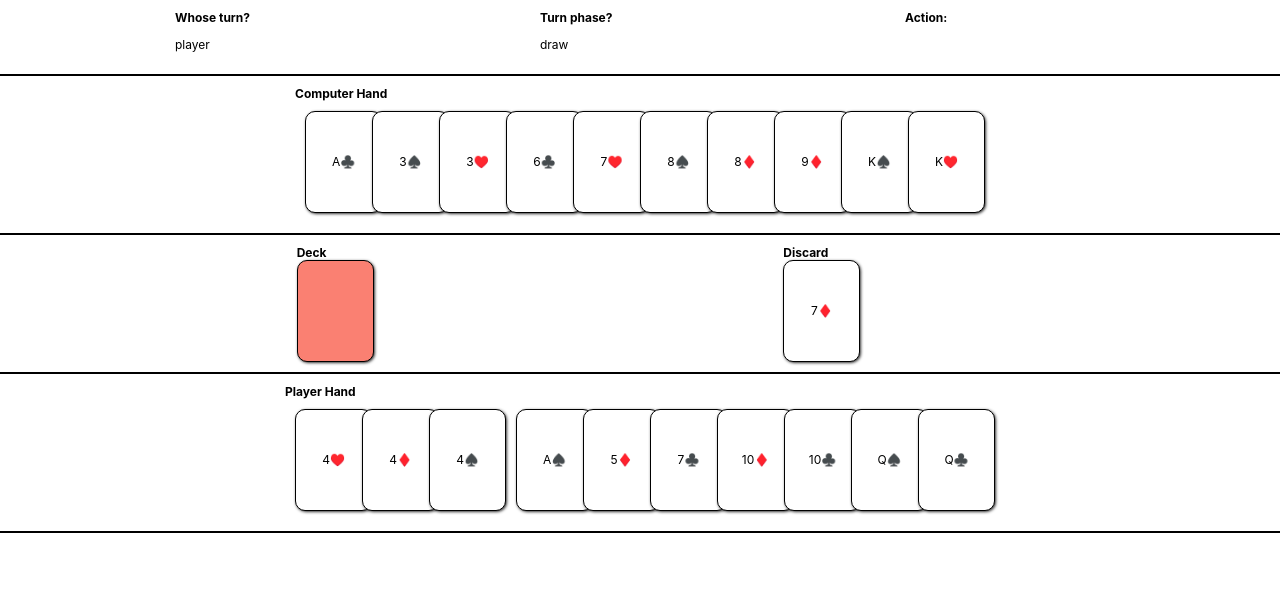
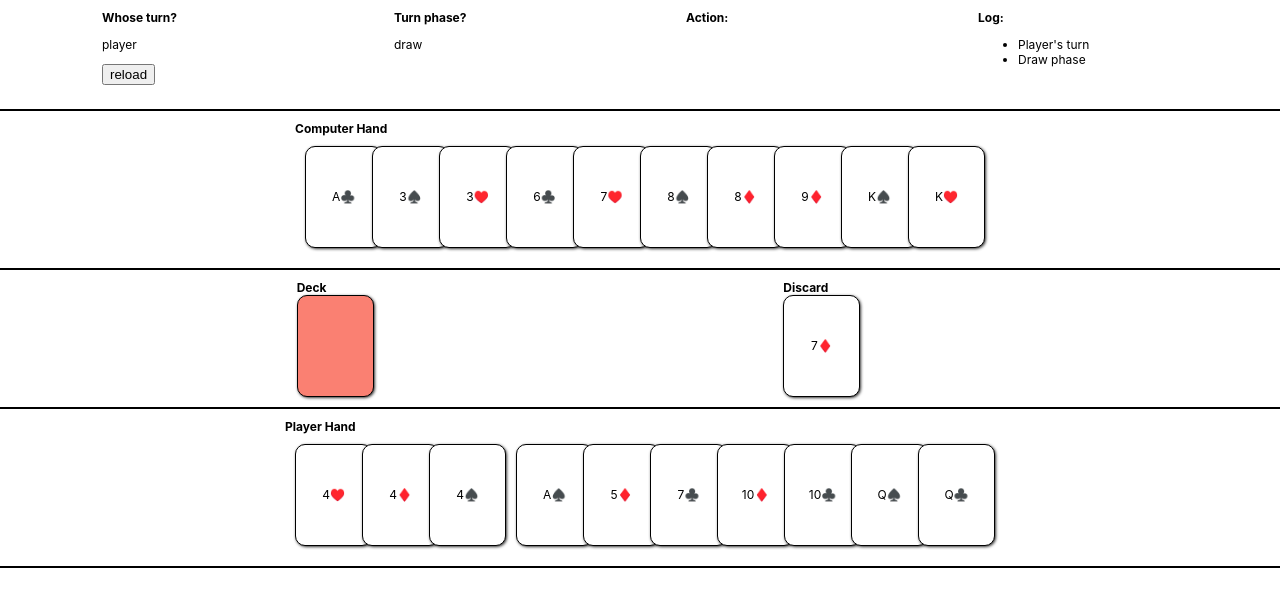
Before and after one commit to deverstalmage/rummy-2, a React (Create React App) app: page / in a window 1280 px wide. Shown: the top 606 px of the page. Built offline with nearby package versions, Linux system fonts and the light colour scheme.

Commit message:
log and card draw

```diff
--- a/package.json
+++ b/package.json
@@ -15,6 +15,7 @@
     "prettier": "^2.7.1",
     "react": "^18.2.0",
     "react-dom": "^18.2.0",
+    "react-helmet": "^6.1.0",
     "react-scripts": "5.0.1",
     "typescript": "^4.8.4",
     "web-vitals": "^2.1.4"
--- a/public/index.html
+++ b/public/index.html
@@ -24,7 +24,7 @@
       work correctly both with client-side routing and a non-root public URL.
       Learn how to configure a non-root public URL by running `npm run build`.
     -->
-    <title>React App</title>
+    <title></title>
   </head>
   <body>
     <noscript>You need to enable JavaScript to run this app.</noscript>
--- a/src/App.module.css
+++ b/src/App.module.css
@@ -19,3 +19,8 @@
   background-color: salmon;
   cursor: pointer;
 }
+
+.log {
+  height: 50px;
+  overflow-y: scroll;
+}
--- a/src/App.tsx
+++ b/src/App.tsx
@@ -3,6 +3,7 @@ import Hand from "./Hand";
 import { Card, generateDeck, serializeCard, draw } from "./game";
 import CardDisplay from "./Card";
 import styles from "./App.module.css";
+import { Helmet } from "react-helmet";
 
 type GameState = {
   deck: Array<Card>;
@@ -11,6 +12,7 @@ type GameState = {
   compHand: Array<Card>;
   turn: "player" | "comp";
   phase: "draw" | "discard" | "goOut";
+  log: Array<string>;
 };
 
 function emptyGameState(): GameState {
@@ -20,6 +22,7 @@ function emptyGameState(): GameState {
   const compHand = draw(deck, 10);
   const turn = "player";
   const phase = "draw";
+  const log = ["Player's turn", "Draw phase"];
   return {
     deck,
     discard,
@@ -27,6 +30,7 @@ function emptyGameState(): GameState {
     compHand,
     turn,
     phase,
+    log,
   };
 }
 
@@ -37,11 +41,12 @@ function App() {
     : emptyGameState();
   const [deck] = useState(gameState.deck);
   const [discard] = useState(gameState.discard);
-  const [playerHand] = useState(gameState.playerHand);
+  const [playerHand, setPlayerHand] = useState(gameState.playerHand);
   const [compHand] = useState(gameState.compHand);
   const [turn] = useState(gameState.turn);
   const [action, setAction] = useState("");
   const [phase] = useState(gameState.phase);
+  const [logLines, setLogLines] = useState(gameState.log);
 
   useEffect(() => {
     localStorage.setItem(
@@ -53,18 +58,45 @@ function App() {
         compHand,
         turn,
         phase,
+        log: logLines,
       })
     );
-  }, [deck, discard, playerHand, compHand, turn, phase]);
+    const buffer = document.getElementById("log");
+    if (buffer) buffer.scrollTop = buffer.scrollHeight;
+  }, [deck, discard, playerHand, compHand, turn, phase, logLines]);
 
   const resetAction = () => setAction("");
 
+  const log = (newLine: string) => {
+    setLogLines([...logLines, newLine]);
+  };
+
+  const playerDraw = () => {
+    const drawnCard = deck.pop();
+    if (drawnCard) {
+      log(`Player drew ${serializeCard(drawnCard)}`);
+      setPlayerHand([...playerHand, drawnCard]);
+    }
+  };
+
+  const reload = () => {
+    localStorage.removeItem("gameState");
+    window.location.reload();
+  };
+
   return (
     <div className={styles.game}>
+      <Helmet>
+        <title>{turn === "player" ? "Your turn!" : "Comp turn..."}</title>
+      </Helmet>
+
       <div className={styles.section}>
         <div>
           <strong>Whose turn?</strong>
           <p>{turn}</p>
+          <p>
+            <button onClick={reload}>reload</button>
+          </p>
         </div>
         <div>
           <strong>Turn phase?</strong>
@@ -73,6 +105,15 @@ function App() {
         <div>
           <strong>Action:</strong>
           <p>{action}</p>
+        </div>
+
+        <div>
+          <strong>Log:</strong>
+          <ul className={styles.log} id="log">
+            {logLines.map((line, i) => (
+              <li key={i}>{line}</li>
+            ))}
+          </ul>
         </div>
       </div>
 
@@ -90,6 +131,7 @@ function App() {
             className={styles.deck}
             onMouseEnter={() => setAction("Draw from deck")}
             onMouseOut={resetAction}
+            onClick={playerDraw}
           ></div>
         </div>
 
--- a/src/Hand.tsx
+++ b/src/Hand.tsx
@@ -11,8 +11,8 @@ export default function HandComponent({
 }: {
   hand: Array<Card>;
   noClick?: boolean;
-  onMouseEnterCard?: MouseEventHandler<HTMLDivElement>;
-  onMouseOutCard?: MouseEventHandler<HTMLDivElement>;
+  onMouseEnterCard?: (card: Card) => void;
+  onMouseOutCard?: (card: Card) => void;
 }) {
   const { groups, deadwood }: Hand = calcDeadwood(hand);
   return (
@@ -24,7 +24,7 @@ export default function HandComponent({
               <CardDisplay
                 notClickable={noClick}
                 mouseEnter={() => onMouseEnterCard(card)}
-                mouseOut={() => {}}
+                mouseOut={() => onMouseOutCard(card)}
                 key={serializeCard(card)}
                 card={card}
               />
@@ -37,8 +37,8 @@ export default function HandComponent({
             .map((card, i) => (
               <CardDisplay
                 notClickable={noClick}
-                mouseEnter={() => {}}
-                mouseOut={() => {}}
+                mouseEnter={() => onMouseEnterCard(card)}
+                mouseOut={() => onMouseOutCard(card)}
                 key={serializeCard(card)}
                 card={card}
               />
```
Also changed, not shown: 1 other file (tests, documents, lock files or other folders).
